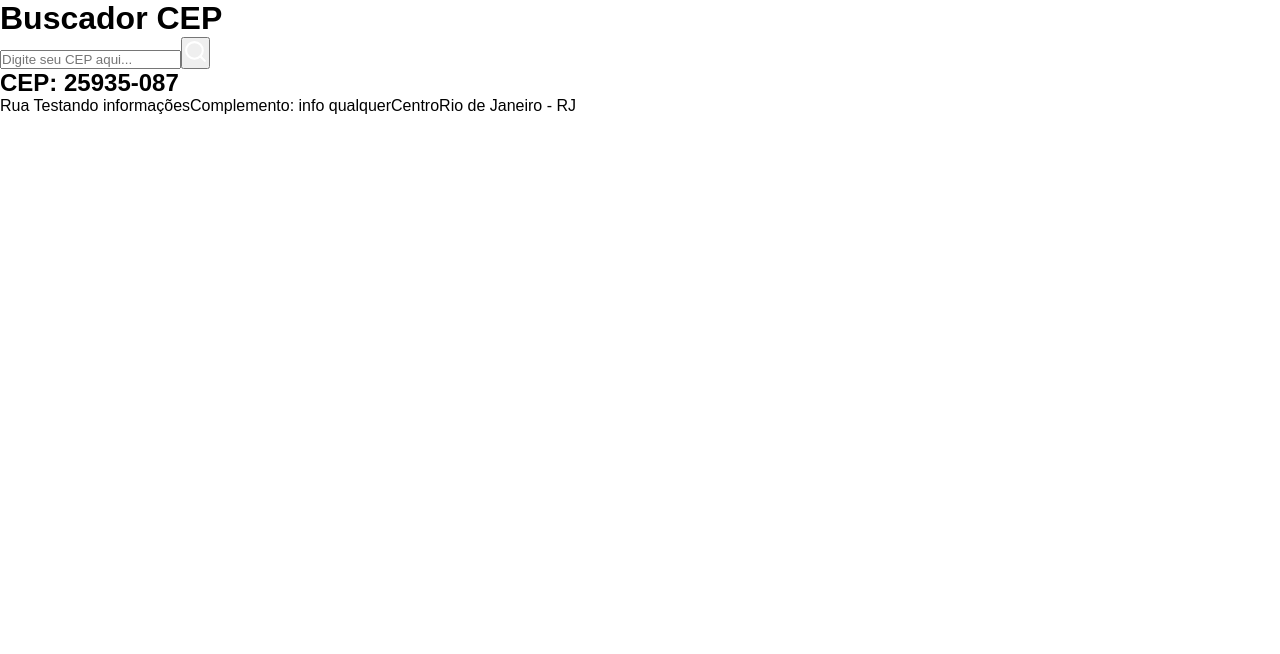
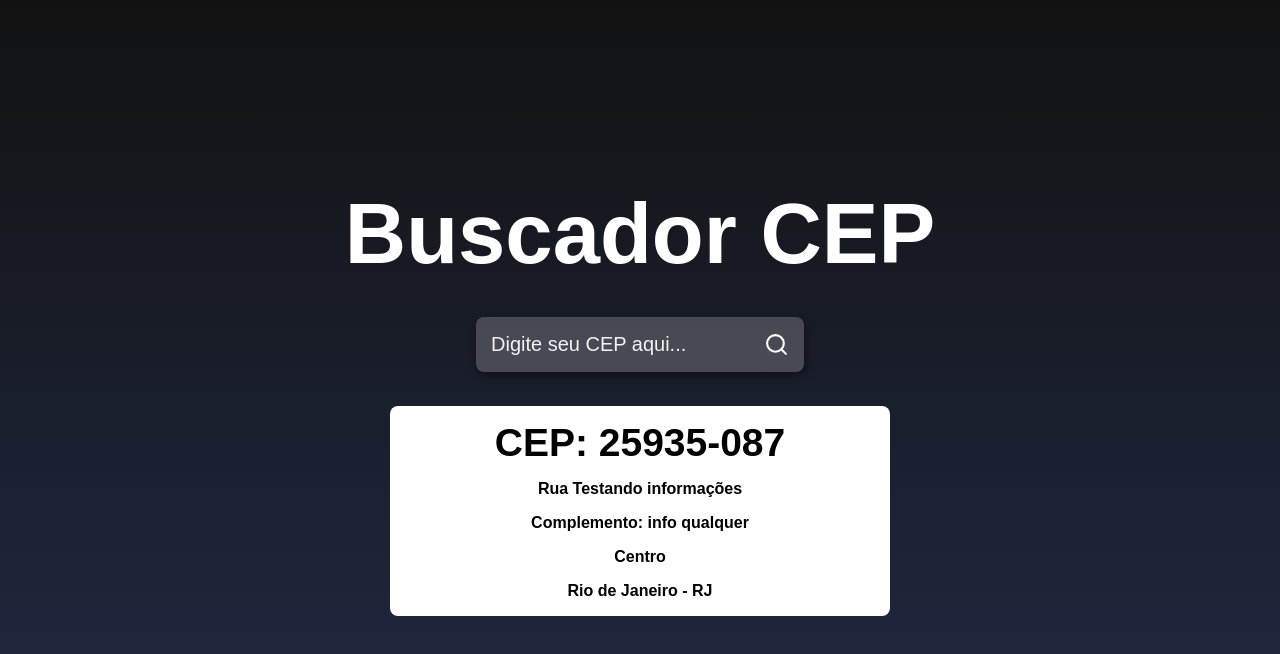
Before and after one commit to alexfirmiano/Buscador-de-CEP, a React (Create React App) app: page / in a window 1280 px wide. Shown: the top 654 px of the page. Built offline with nearby package versions, Linux system fonts and the light colour scheme.

Commit message:
Criação e inclusão de styles.css

```diff
--- a/src/App.js
+++ b/src/App.js
@@ -1,4 +1,5 @@
-import { FiSearch } from 'react-icons/fi'
+import { FiSearch } from 'react-icons/fi';
+import './styles.css';
 
 function App() {
   return (
--- /dev/null
+++ b/src/styles.css
@@ -0,0 +1,95 @@
+
+.container {
+  height: 100vh;
+  display: flex;
+  justify-content: center;
+  align-items: center;
+  flex-direction: column;
+  background: linear-gradient(#121212, #212b46);
+}
+
+.title {
+  font-size: 85px;
+  color: #FFF;
+  animation: efectTitle 2s;
+}
+
+@keyframes efectTitle {
+  from {
+    transform: rotateX(90deg);
+  }
+  to {
+    transform: rotateX(0deg);
+  }
+}
+
+.containerInput {
+  background-color: rgba(255,255,255, 0.2);
+  padding: 15px;
+  margin: 34px 0;
+  display: flex;
+  border-radius: 8px;
+  box-shadow: 1px 3px 8px rgba(0,0,0,0.5);
+}
+
+.containerInput input {
+  background-color: transparent;
+  border: 0;
+  font-size: 20px;
+  color: #FFF;
+  outline: none;
+  margin-right: 8px;
+}
+
+.containerInput input::placeholder {
+  color: #f1f1f1;
+}
+
+.buttonSearch {
+  background-color: transparent;
+  border: 0;
+  display: flex;
+  justify-content: center;
+  align-items: center;
+  cursor: pointer;
+  transition: transform 0.5s;
+}
+
+.buttonSearch:hover {
+  transform: scale(1.5);
+}
+
+.main {
+  display: flex;
+  justify-content: center;
+  align-items: center;
+  flex-direction: column;
+  background-color: #FFF;
+  width: 500px;
+  border-radius: 8px;
+}
+
+.main h2 {
+  margin: 15px 0;
+  font-size: 39px;
+}
+
+.main span {
+  margin-bottom: 16px;
+  font-weight: bold;
+}
+
+@media (max-width: 620px) {
+  .title{
+    font-size: 60px;
+  }
+
+  .main {
+    width: 80%;
+    min-height: 250px;
+  }
+
+  . main h2 {
+    font-size: 28px;
+  }
+}
```
